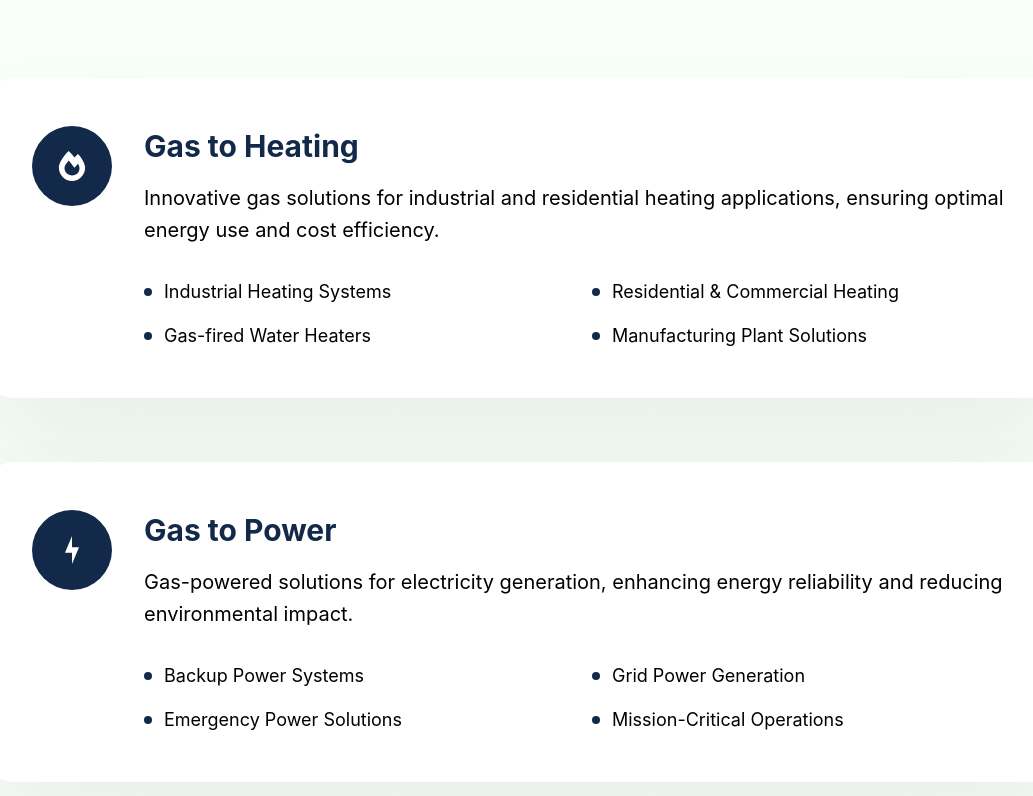
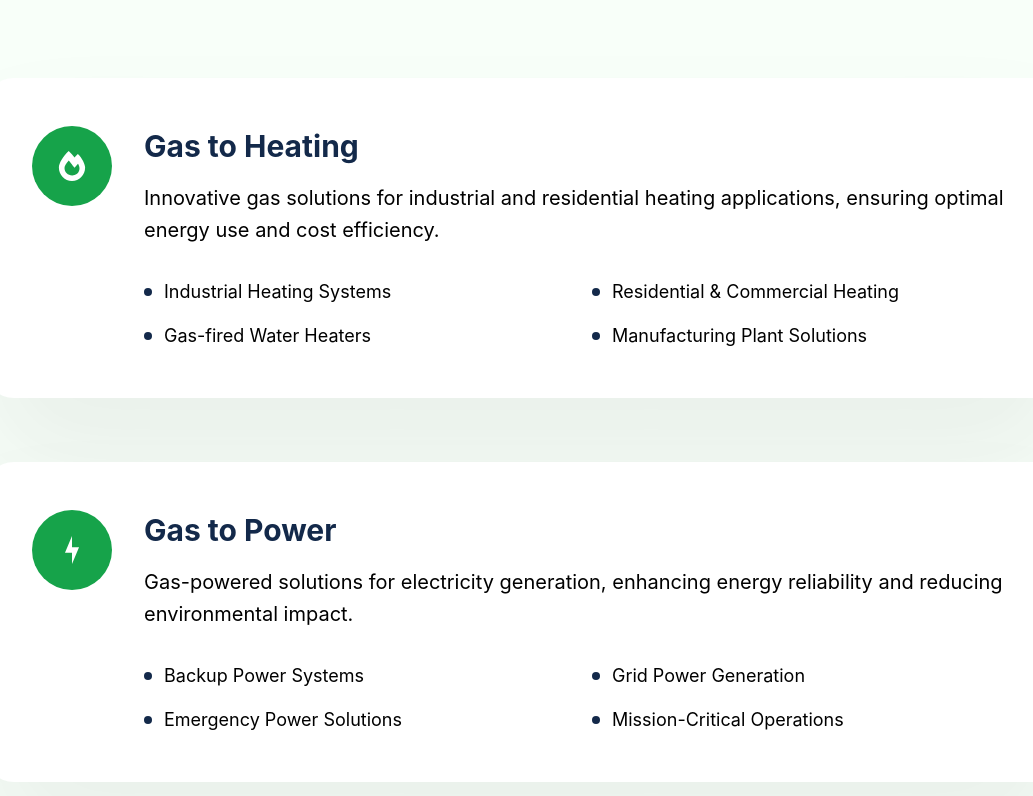
Before and after one commit to marketintelsolutions/tergoenergy, a React (Create React App) app: page /our-businesses/multigas-systems in a window 1280 px wide. Shown: the part 1684-2480 px from the top of the page, without its empty margins (112-1145 px from the left). Built offline with nearby package versions, Linux system fonts and the light colour scheme.

Commit message:
color changes

```diff
--- a/src/pages/MultigasSystems.tsx
+++ b/src/pages/MultigasSystems.tsx
@@ -116,7 +116,7 @@ const MultigasSystems = () => {
               className="bg-white rounded-[20px] md:rounded-[30px] p-6 md:p-8 lg:p-12 shadow-[0px_69px_114px_rgba(58,64,58,0.08)]"
             >
               <div className="flex flex-col sm:flex-row items-start gap-6 md:gap-8">
-                <div className="w-16 h-16 md:w-20 md:h-20 bg-primaryGreen rounded-full flex items-center justify-center flex-shrink-0">
+                <div className="w-16 h-16 md:w-20 md:h-20 bg-green-600 rounded-full flex items-center justify-center flex-shrink-0">
                   <span className="text-white text-2xl md:text-3xl">
                     {application.icon}
                   </span>
--- a/src/pages/Projects.tsx
+++ b/src/pages/Projects.tsx
@@ -83,7 +83,7 @@ const Projects = () => {
                 </div>
                 <div className="w-full lg:w-[55%] flex flex-col justify-center">
                   <div className="mb-4 flex flex-wrap gap-2">
-                    <span className="bg-primaryGreen text-white px-3 md:px-4 py-1 md:py-2 rounded-[15px] text-xs md:text-sm font-semibold">
+                    <span className="bg-green-600 text-white px-3 md:px-4 py-1 md:py-2 rounded-[15px] text-xs md:text-sm font-semibold">
                       {project.status}
                     </span>
                     <span className="bg-zinc-100 text-primaryGreen px-3 md:px-4 py-1 md:py-2 rounded-[15px] text-xs md:text-sm font-semibold">
@@ -122,7 +122,7 @@ const Projects = () => {
                 key={index}
                 className="bg-[#FAF6FF] rounded-[20px] p-4 md:p-6 text-center"
               >
-                <div className="w-10 h-10 md:w-12 md:h-12 bg-primaryGreen rounded-full mx-auto mb-3 md:mb-4 flex items-center justify-center">
+                <div className="w-10 h-10 md:w-12 md:h-12 bg-green-600 rounded-full mx-auto mb-3 md:mb-4 flex items-center justify-center">
                   <span className="text-white text-lg md:text-xl">⚡</span>
                 </div>
                 <h4 className="text-primaryGreen text-base md:text-lg font-bold font-['Inter'] leading-tight md:leading-6">
```
Also changed, not shown: 1 other file (tests, documents, lock files or other folders).
